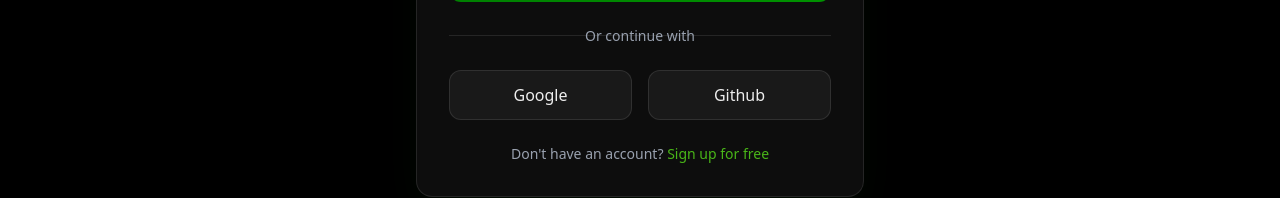
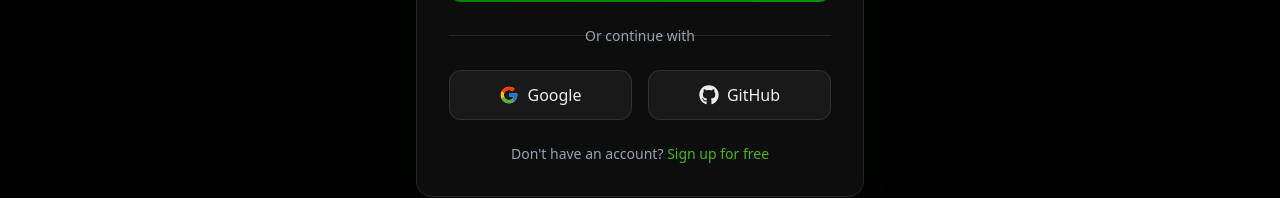
Before and after one commit to aice-xpert/samcard, a Next.js app: page /login in a window 1280 px wide. Shown: the part 525-723 px from the top of the page. Built offline with nearby package versions, Linux system fonts and the light colour scheme.

Commit message:
login page

```diff
--- a/package.json
+++ b/package.json
@@ -9,12 +9,13 @@
     "lint": "eslint"
   },
   "dependencies": {
+    "framer-motion": "12.34.3",
     "lucide-react": "^0.575.0",
+    "motion": "^12.34.3",
     "next": "16.1.6",
     "react": "19.2.3",
     "react-dom": "19.2.3",
-    "framer-motion": "12.34.3",
-    "motion": "^12.34.3",
+    "react-icons": "^5.5.0",
     "react-slick": "^0.31.0",
     "slick-carousel": "^1.8.1",
     "swiper": "12.1.2"
--- a/src/app/login/page.tsx
+++ b/src/app/login/page.tsx
@@ -5,6 +5,8 @@
 import Image from "next/image";
 import { motion } from "motion/react";
 import { Mail, Lock, ArrowRight, Eye, EyeOff } from "lucide-react";
+import { FcGoogle } from "react-icons/fc";
+import { FaGithub } from "react-icons/fa";
 
 export default function LoginPage() {
   const [showPassword, setShowPassword] = useState(false);
@@ -245,12 +247,14 @@
           {/* Social */}
 
           <div className="grid grid-cols-2 gap-4">
-            <button className="py-3 bg-white/5 border border-white/10 rounded-xl hover:bg-white/10 transition-all">
-              Google
+            <button className="py-3 flex items-center justify-center gap-2 bg-white/5 border border-white/10 rounded-xl hover:bg-white/10 transition-all">
+              <FcGoogle size={20} />
+              <span>Google</span>
             </button>
 
-            <button className="py-3 bg-white/5 border border-white/10 rounded-xl hover:bg-white/10 transition-all">
-              Github
+            <button className="py-3 flex items-center justify-center gap-2 bg-white/5 border border-white/10 rounded-xl hover:bg-white/10 transition-all">
+              <FaGithub size={20} />
+              <span>GitHub</span>
             </button>
           </div>
 
```
Also changed, not shown: 1 other file (tests, documents, lock files or other folders).
